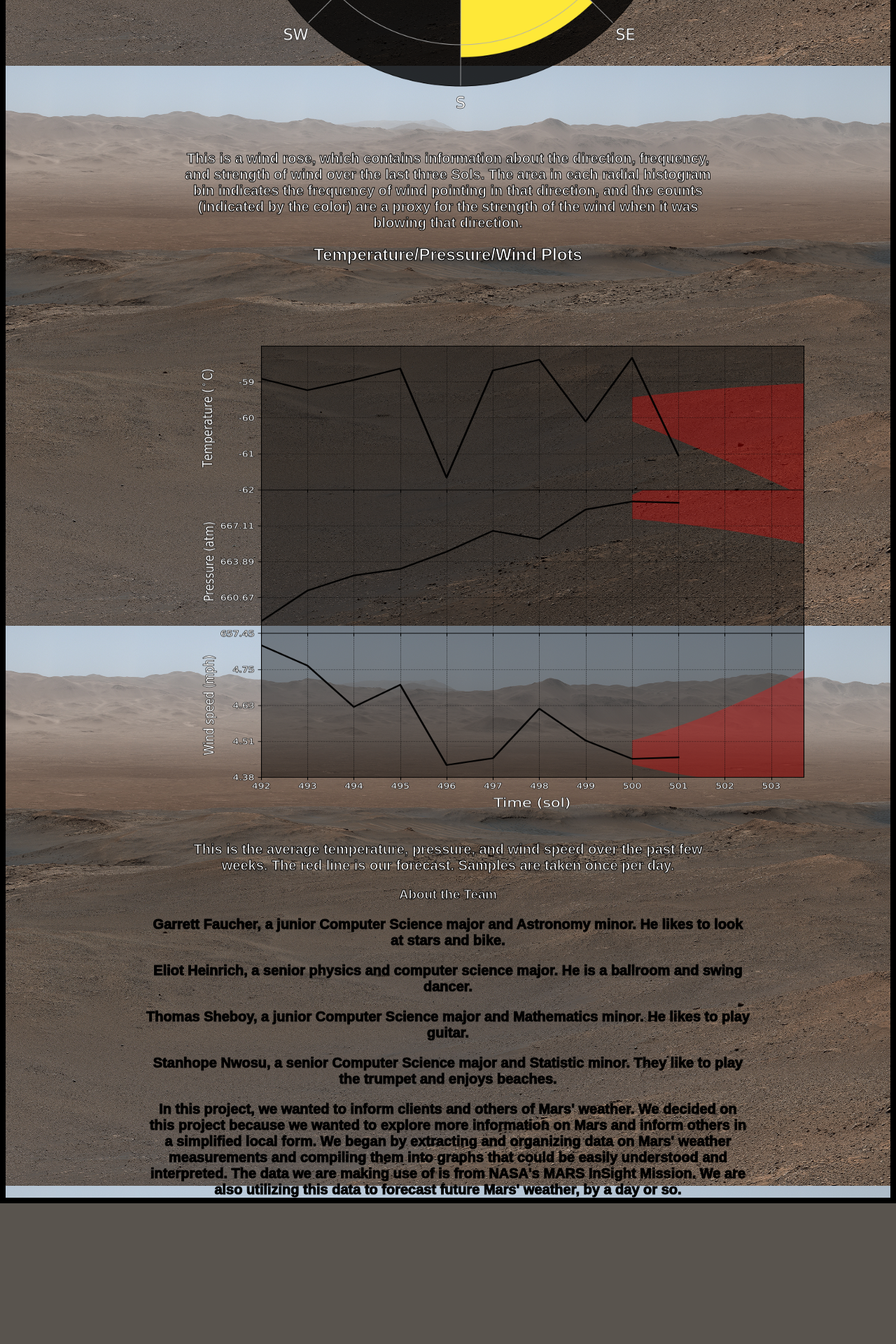
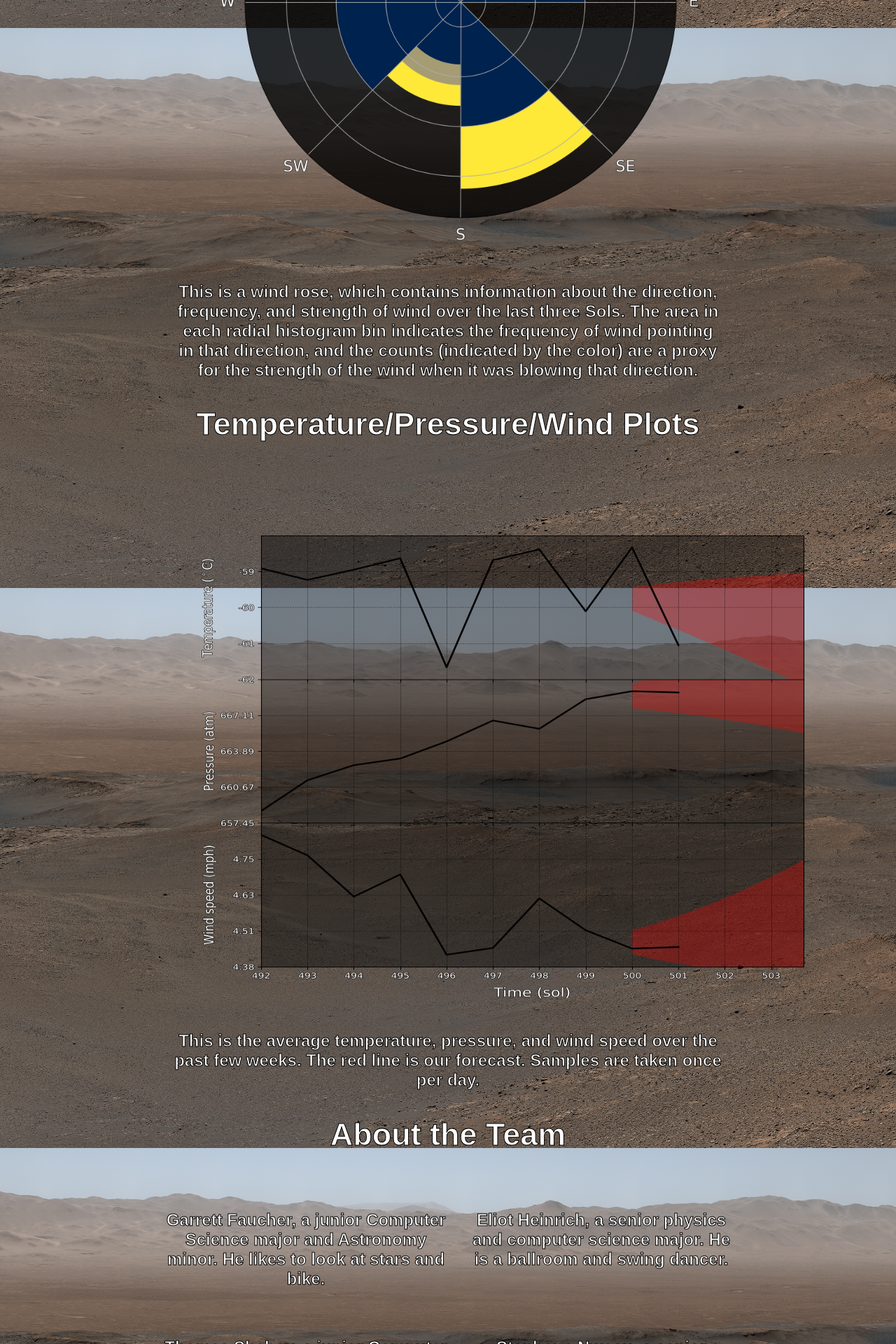
Before and after one commit to GarrettFaucher/CS205-Final, a PHP site: page / in a window 1280 px wide. Shown: the part 1560-3480 px from the top of the page at 70% size. Before the commit the page ends 3279 px from the top, so only its background shows below. Run offline with PHP 8.4, Linux system fonts and the light colour scheme.

Commit message:
Web updates

```diff
--- a/index.php
+++ b/index.php
@@ -11,62 +11,66 @@
         <script type="text/javascript" src="automation.js"></script>
     </head>
     <body>
-    <div style="background-image: url('background.jpg'); background-repeat: no-repeat; background-attachment:fixed; background-size: 100% 100%; cursor: url('cursor.jpg'), auto; padding-right: 200px; padding-left: 200px;">
+    <div style="background-image">
 
-        <h1><strong></strong></h1>
-        <h1><strong>Mars Weather</strong></h1>
+        <h1>Mars's Weather</h1>
 
     <figure class="rightside">
     <img class="marsRo" alt="Mars Rover." width="712" height="406" src="insight.jpg">
-        <figcaption><strong>The Insight Mars Rover</strong></figcaption>
+        <figcaption>The Insight Mars Rover</figcaption>
     </figure>
 
-        <h2><strong>Data Information</strong></h2>
-        <p><strong>
+        <h2>Data Information</h2>
+        <p>
             Data for the Mars Weather website was gathered from NASA’s “InSight: Mars Weather Service API.”
             The Insight rover takes continuous weather measurements of the Martian atmosphere in Elysium Planitia,
             a large plain near Mars’s equator.
-        </strong></p>
+        </p>
 
-        <h2><strong>Data Last Updated: <?php include('time.txt'); ?></strong></h2>
-        <p><strong>Current Season On Mars: <?php include('season.txt'); ?></strong></p>
-        <p><strong>Current Sol: <?php include('sol.txt'); ?></strong></p>
+        <p>Data Last Updated: <?php include('time.txt'); ?><p>
+        <p>Current Season On Mars: <?php include('season.txt'); ?></p>
+        <p>Current Sol: <?php include('sol.txt'); ?></p>
 
         <article id="wind">
-            <h2><strong> Wind Rose Plots</strong></h2>
+            <h2> Wind Rose Plots</h2>
             <figure class="plot">
                 <img class="roundedCornerSmall" width="800" height="800" alt="Wind Data" src="windrose.png">
-                <figcaption><strong>
+                <figcaption>
                     This is a wind rose, which contains information about the direction, frequency,
                     and strength of wind over the last three Sols. The area in each radial histogram bin indicates
                     the frequency of wind pointing in that direction, and the counts (indicated by the color) are a proxy
                     for the strength of the wind when it was blowing that direction.
-                </strong></figcaption>
+                </figcaption>
             </figure>
-            <h2> <strong>Temperature/Pressure/Wind Plots</strong></h2>
+            <h2> Temperature/Pressure/Wind Plots</h2>
             <figure class="plot">
                 <img class="roundedCornerSmall" height="800" width="1000" alt="Temperature Date" src="stackplot.png">
-                <figcaption><strong>
+                <figcaption>
                     This is the average temperature, pressure, and wind speed over the past few weeks. The
                     red line is our forecast. Samples are taken once per day.
-                </strong></figcaption>
+                </figcaption>
             </figure>
         </article>
 
-        <h3><strong>About the Team</strong></h3>
-        <p><strong>Garrett Faucher, a junior Computer Science major and Astronomy minor. He likes to look at stars and bike.</strong></p>
-        <p><strong>Eliot Heinrich, a senior physics and computer science major. He is a ballroom and swing dancer. </strong></p>
-        <p><strong>Thomas Sheboy, a junior Computer Science major and Mathematics minor. He likes to play guitar.</strong></p>
-        <p><strong>Stanhope Nwosu, a senior Computer Science major and Statistic minor. They like to play the trumpet and enjoys beaches.</strong></p>
-        <p><strong></strong></p>
-        <p1><strong>
+
+        <h2>About the Team</h2>
+        <div class="grid-container">
+          <div class="grid-item"><p>Garrett Faucher, a junior Computer Science major and Astronomy minor. He likes to look at stars and bike.</p></div>
+          <div class="grid-item"><p>Eliot Heinrich, a senior physics and computer science major. He is a ballroom and swing dancer. </p></div>
+          <div class="grid-item"><p>Thomas Sheboy, a junior Computer Science major and Mathematics minor. He likes to play guitar.</p></div>
+          <div class="grid-item"><p>Stanhope Nwosu, a senior Computer Science major and Statistic minor. They like to play the trumpet and enjoys beaches.</p></div>
+        </div>
+        <p>
             In this project, we wanted to inform clients and others of Mars' weather.
             We decided on this project because we wanted to explore more information on Mars and
             inform others in a simplified local form. We began by extracting and organizing data on
             Mars' weather measurements and compiling them into graphs that could be easily
             understood and interpreted. The data we are making use of is from NASA's MARS InSight Mission.
             We are also utilizing this data to forecast future Mars' weather, by a day or so.
-        </strong></p1>
+        </p>
+        <p>
+            Final Project for CS205 at The University of Vermont
+        </p>
     </div>
     </body>
 </html>
--- a/style.css
+++ b/style.css
@@ -1,14 +1,30 @@
 body {
     text-align: center;
+    background-image: url("background.jpg");
     background-color: black;
+    background-repeat:
+    no-repeat;
+    background-attachment:fixed;
+    background-size: 100% 100%;
+    cursor: url('cursor.jpg'), auto;
+    padding-right: 200px;
+    padding-left: 200px;
 }
 
 h1 {
   color: white;
-  -webkit-text-stroke: 1px black;
+  -webkit-text-stroke: 2px black;
   text-align: center;
   font-family: sans-serif, Arial;
     font-size: 80px;
+}
+
+h2 {
+  color: white;
+    -webkit-text-stroke: 1px black;
+    text-align: center;
+  font-family: sans-serif, Arial;
+    font-size: 45px;
 }
 
 h3 {
@@ -18,35 +34,37 @@ h3 {
   font-family: sans-serif, Arial;
 }
 
-h2 {
-  color: white;
-    -webkit-text-stroke: 1px black;
-    text-align: center;
-  font-family: sans-serif, Arial;
-}
 figcaption {
   color: white;
     -webkit-text-stroke: 1px black;
     text-align: center;
   font-family: sans-serif, Arial;
-    font-size: 20px;
+    font-size: 24px;
+    font-weight: bold;
 }
 
 p {
+  color: white;
+    -webkit-text-stroke: 1px black;
+    text-align: center;
   font-family: sans-serif, Arial;
-  font-size: 20px;
+    font-size: 24px;
+    font-weight: bold;
+}
+
+.grid-container {
+  display: grid;
+  grid-template-columns: auto auto;
+  padding: 10px;
+}
+
+.grid-item {
+  background-color: rgba(255, 255, 255, 0);
+  border: 1px solid rgba(0, 0, 0, 0);
+  padding: 10px;
+  font-size: 30px;
   text-align: center;
-  text-color: white; /*sandyBrown, sienna,  */
-    -webkit-text-stroke: 1px black;}
-
-p1{
-    display: inline-block;
-    font-family: sans-serif, Arial;
-    font-size: 20px;
-    text-align: center;
-    text-color: white; /*sandyBrown, sienna,  */
-    -webkit-text-stroke: 1px black;}
-
+}
 
 .cursorM {
     /* cursor: url("cursor.jpg"), auto; */
```
Also changed, not shown: index.html (+28 -23 lines).
